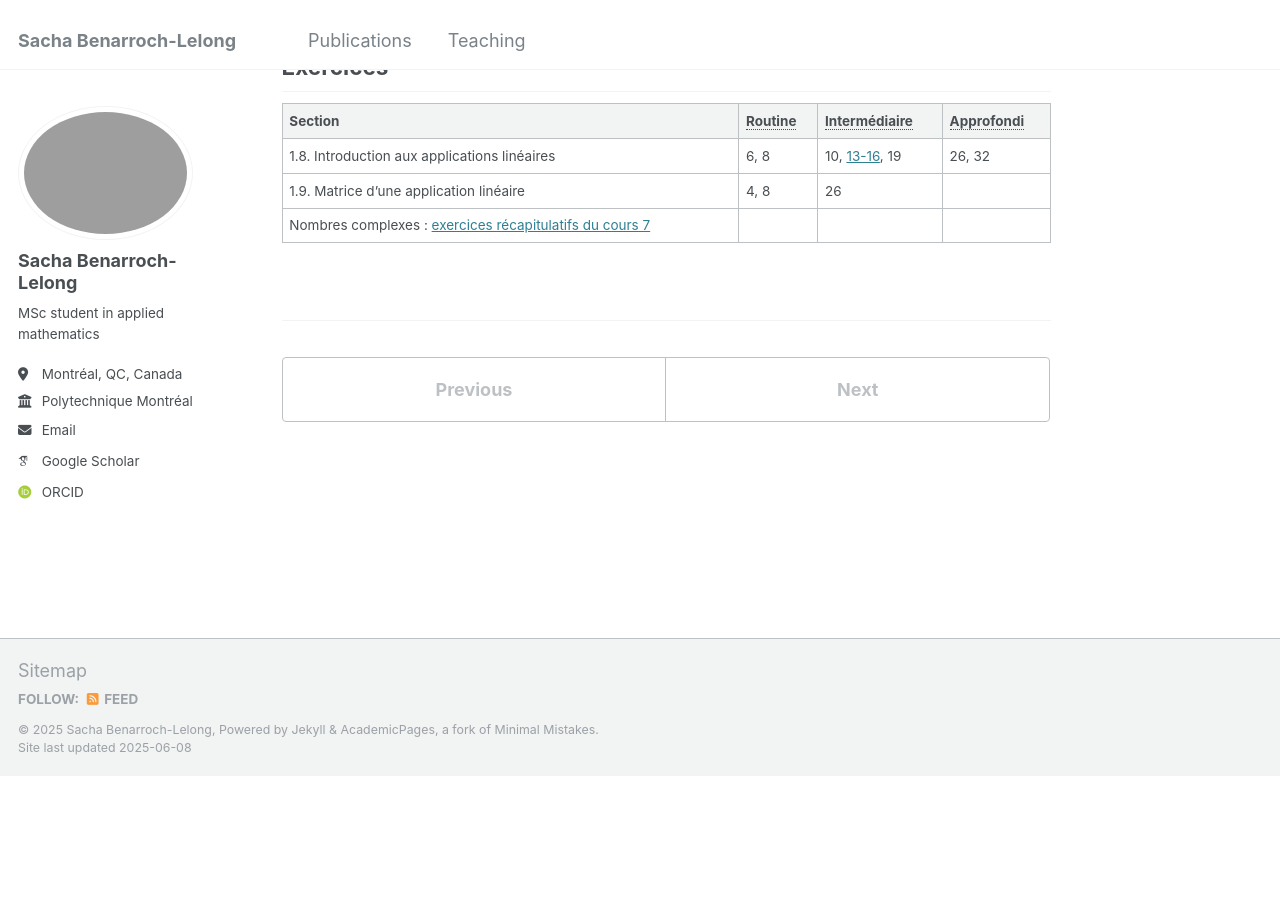
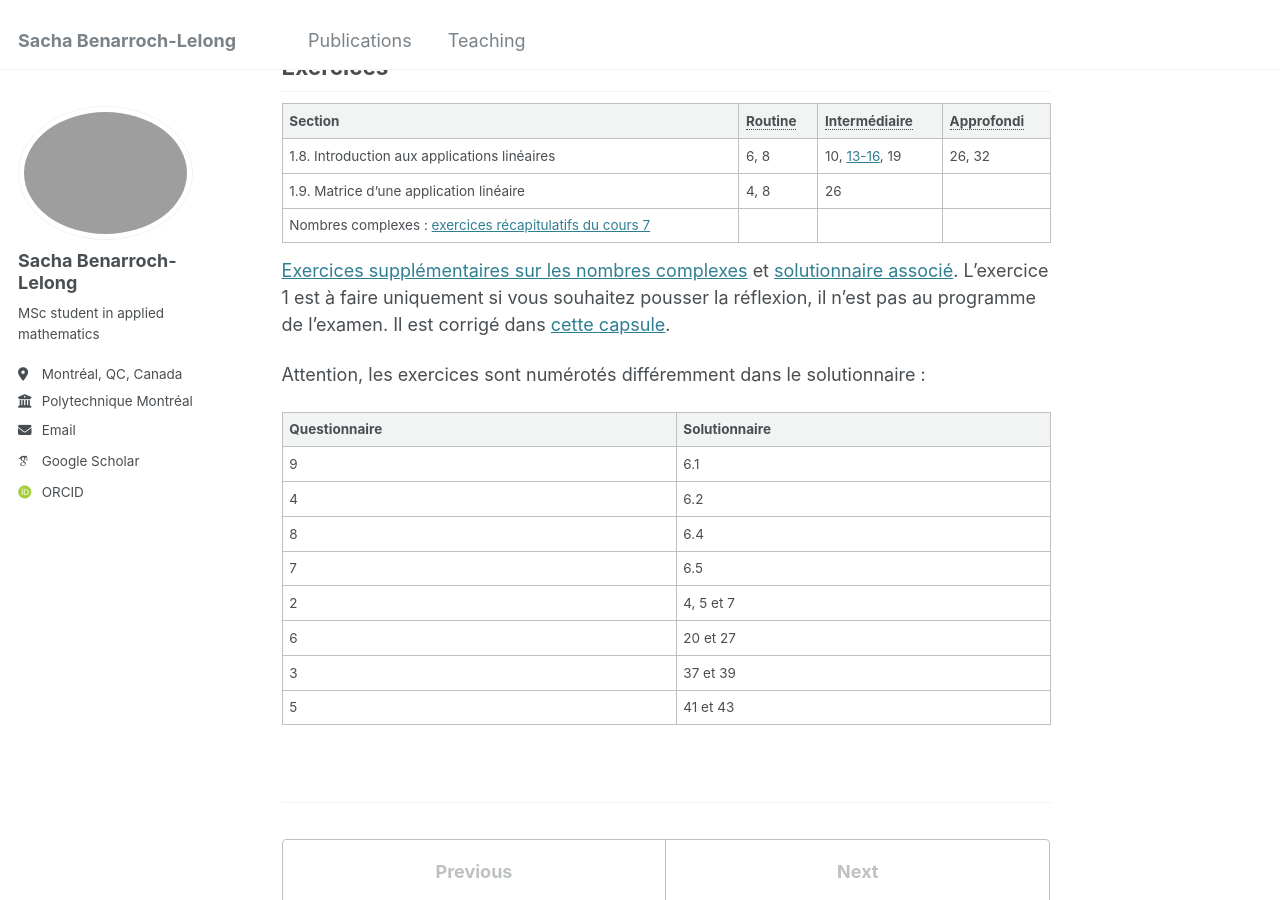
Before and after one commit to sblelong/sblelong.github.io, a Jekyll site: the page built from _teaching/mth1008/td3.md, in a window 1280 px wide and 900 px high, scrolled down 360 px. Built offline with Jekyll 4.4.1, drawn with Linux system fonts in a browser that asks for light colours; some web fonts are replaced; before the commit the page ends 1136 px from its top, so only the background shows below that.

Commit message:
ex supplémentaires complexes

```diff
--- a/_teaching/mth1008/td3.md
+++ b/_teaching/mth1008/td3.md
@@ -15,6 +15,21 @@ permalink: /teaching/mth1008/td3
 | 1.9. Matrice d'une application linéaire                                                   | 4, 8    | 26                                       |            |
 | Nombres complexes : [exercices récapitulatifs du cours 7](/files/complexes-exercices.pdf) |         |                                          |
 
+[Exercices supplémentaires sur les nombres complexes](/files/td-complexes.pdf) et [solutionnaire associé](/files/td-complexes-sol.pdf). L'exercice 1 est à faire uniquement si vous souhaitez pousser la réflexion, il n'est pas au programme de l'examen. Il est corrigé dans [cette capsule](https://polymtlca0-my.sharepoint.com/:v:/g/personal/sacha_benarroch-lelong_polymtlus_ca/EbeewBUfL55BmtiUEEsMZHoBYl7DitV--KpTC02jcVjkhA?nav=eyJyZWZlcnJhbEluZm8iOnsicmVmZXJyYWxBcHAiOiJPbmVEcml2ZUZvckJ1c2luZXNzIiwicmVmZXJyYWxBcHBQbGF0Zm9ybSI6IldlYiIsInJlZmVycmFsTW9kZSI6InZpZXciLCJyZWZlcnJhbFZpZXciOiJNeUZpbGVzTGlua0NvcHkifX0&e=vvk3MJ).
+
+Attention, les exercices sont numérotés différemment dans le solutionnaire :
+
+| Questionnaire | Solutionnaire |
+| ------------- | ------------- |
+| 9             | 6.1           |
+| 4             | 6.2           |
+| 8             | 6.4           |
+| 7             | 6.5           |
+| 2             | 4, 5 et 7     |
+| 6             | 20 et 27      |
+| 3             | 37 et 39      |
+| 5             | 41 et 43      |
+
 *[Routine]: Exercices de base pour éveiller les premiers réflexes.
 *[Intermédiaire]: Exercices de calcul ou réflexion constituant la matière principale de l'examen.
 *[Approfondi]: Exercices allant plus loin que les calculs classiques. Ils ne sont pas toujours (mais souvent) les plus compliqués et vous prépareront aux questions d'examen nécessitant plus de réflexion personnelle.
```
